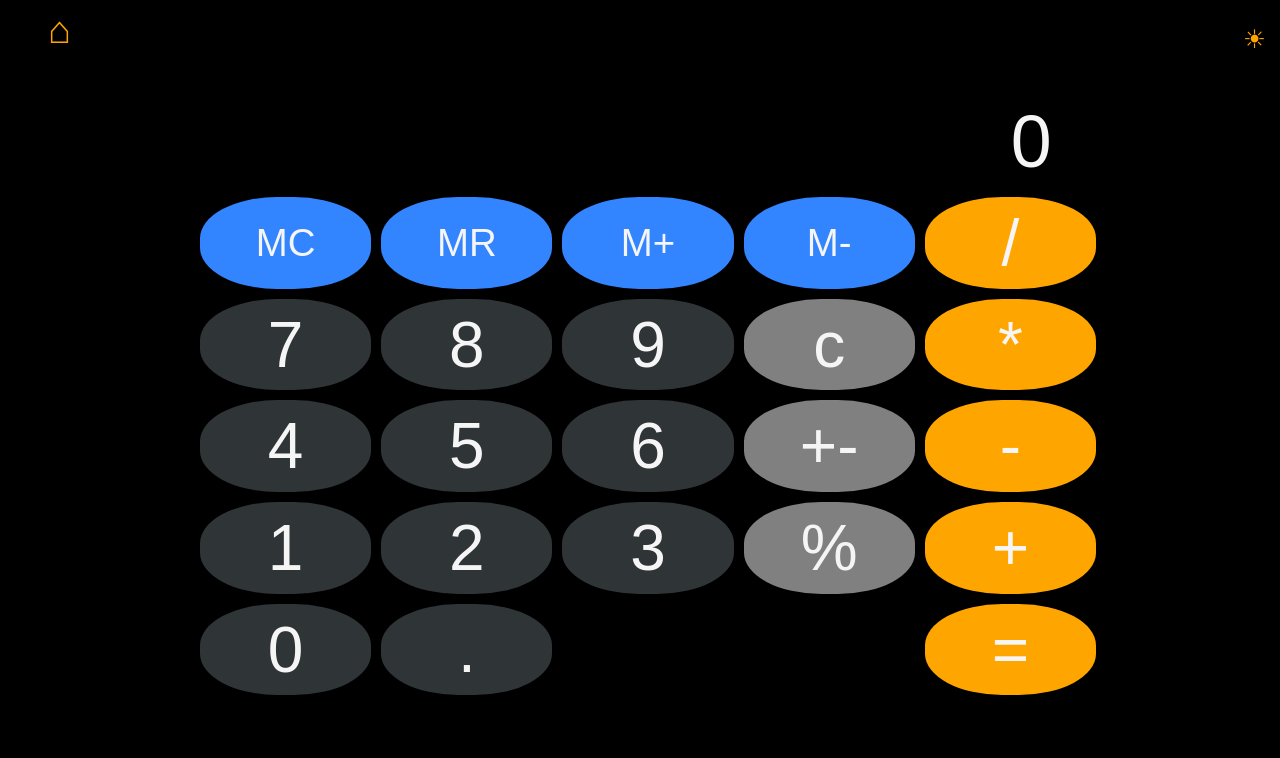
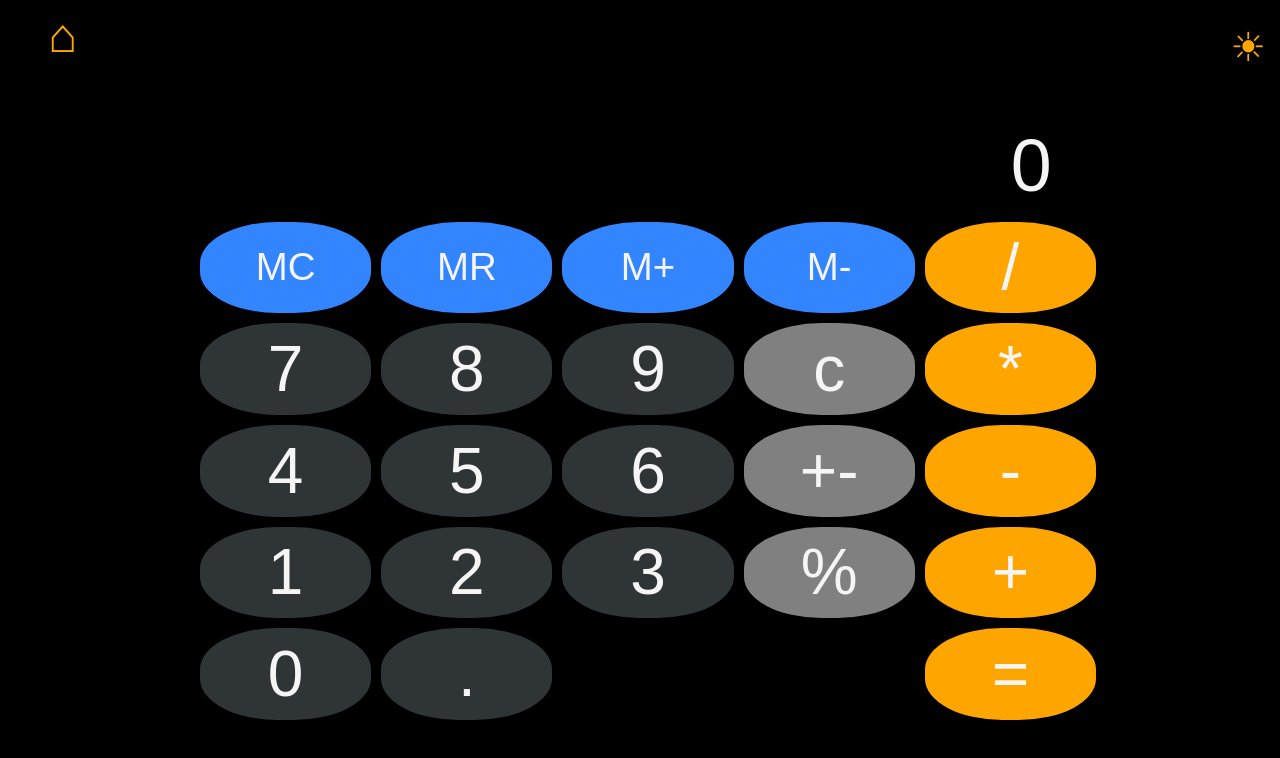
Before and after one commit to Flowermoose/CSC317, a plain HTML site: page assignments/assignment-4/calculator.html in a window 1280 px wide. Drawn offline with Linux system fonts and the light colour scheme.

Commit message:
made icons a little bigger

```diff
--- a/assignments/assignment-4/styles/calculator.css
+++ b/assignments/assignment-4/styles/calculator.css
@@ -133,10 +133,10 @@ li:hover{
 
 @media (min-aspect-ratio: 12/9) {
     .utility-bar > ul{
-        font-size:3vw;
+        font-size:6vh;
     }
     .styleSwapper{
-        font-size: 2vw;
+        font-size: 5vh;
     }
     .output{
         grid-column: span 5;
```
